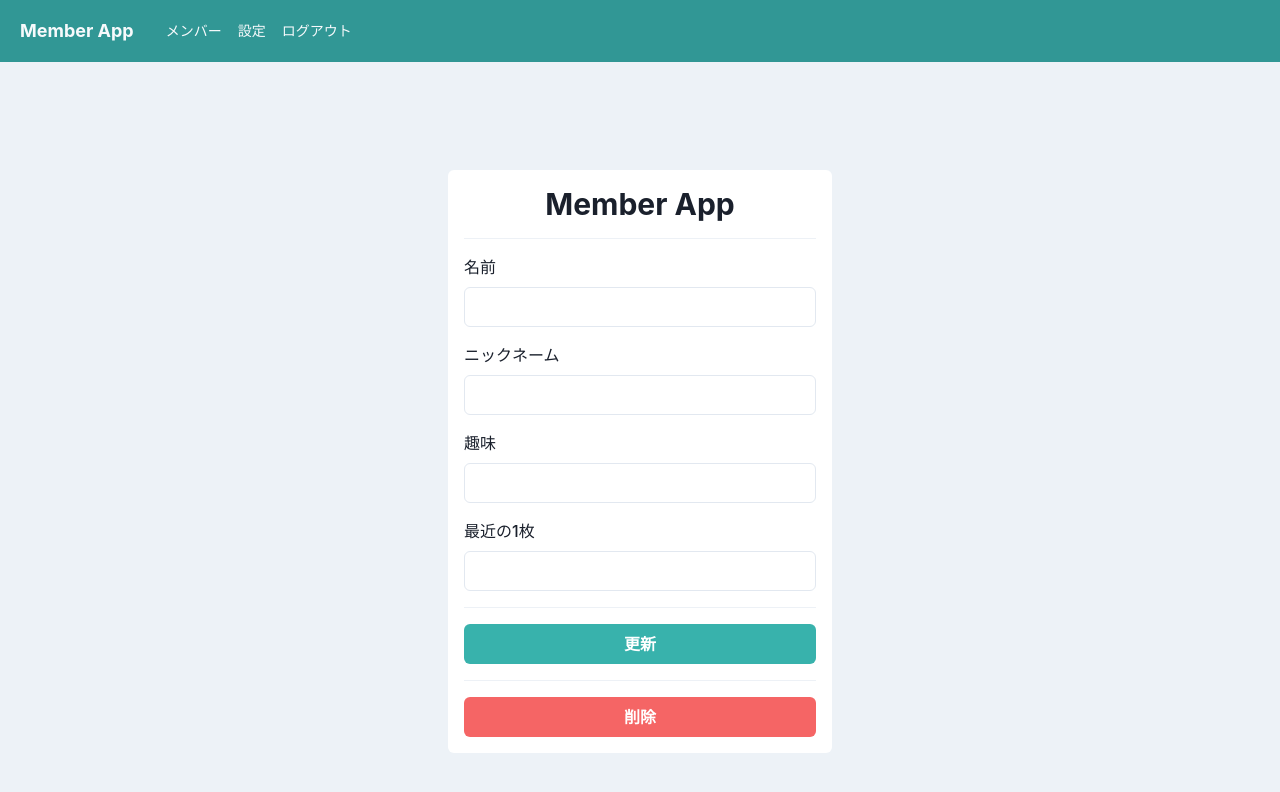
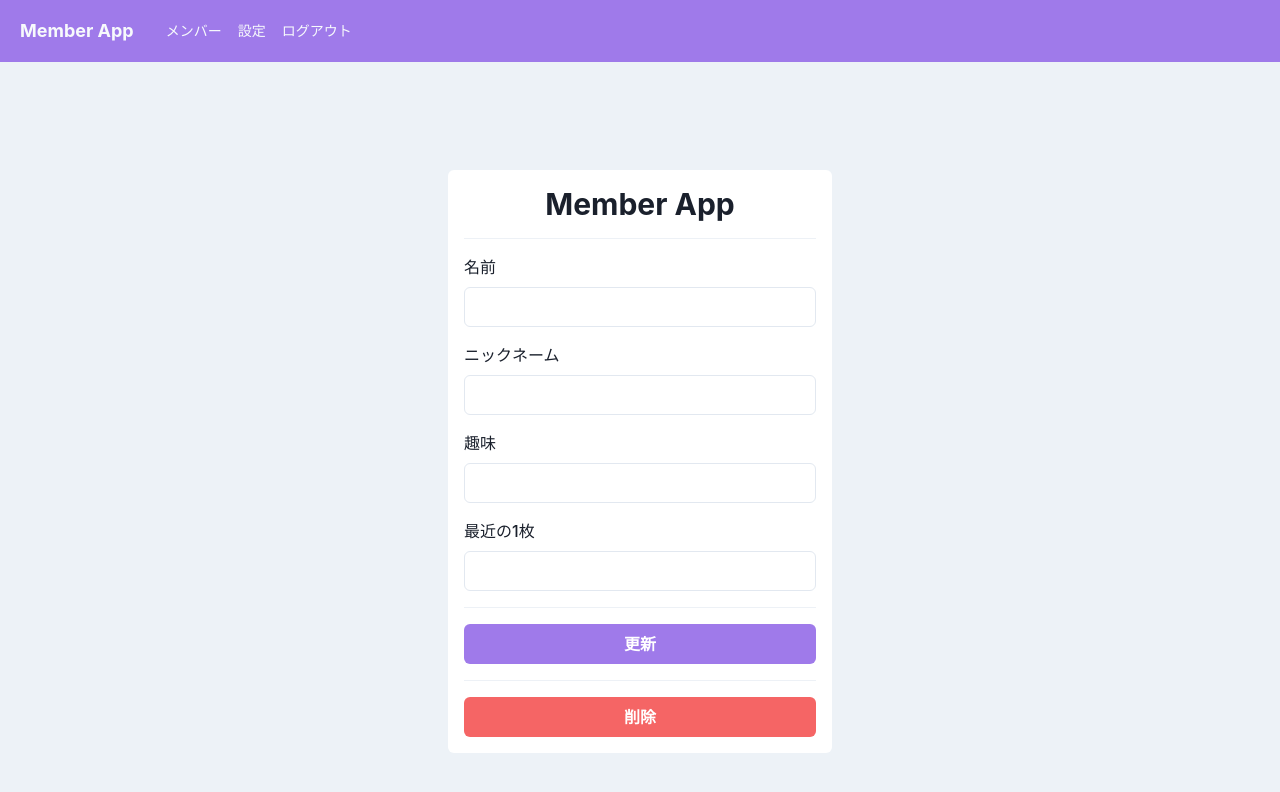
Before and after one commit to peppino708/Member_app, a React (Create React App) app: page /home/edit in a window 1280 px wide. Shown: the top 792 px of the page. Built offline with nearby package versions, Linux system fonts and the light colour scheme.

Commit message:
Change Thema color

```diff
--- a/src/components/atoms/button/PrimaryButton.tsx
+++ b/src/components/atoms/button/PrimaryButton.tsx
@@ -12,7 +12,7 @@ export const PrimaryButton: VFC<Props> = memo((props) => {
   const { children, disabled = false, loading = false, onClick } = props;
   return (
     <Button
-      bg="teal.400"
+      bg="purple.400"
       color="white"
       _hover={{ opacity: 0.8 }}
       isLoading={loading}
--- a/src/components/organism/layout/Header.tsx
+++ b/src/components/organism/layout/Header.tsx
@@ -21,7 +21,7 @@ export const Header: VFC = memo(() => {
     <>
       <Flex
         as="nav"
-        bg="teal.500"
+        bg="purple.400"
         color="gray.50"
         align="ceter"
         justify="space-between"
```
